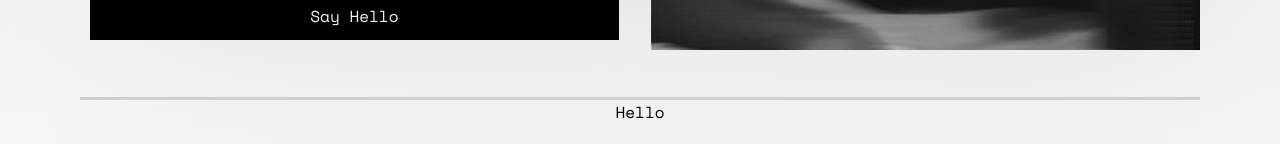
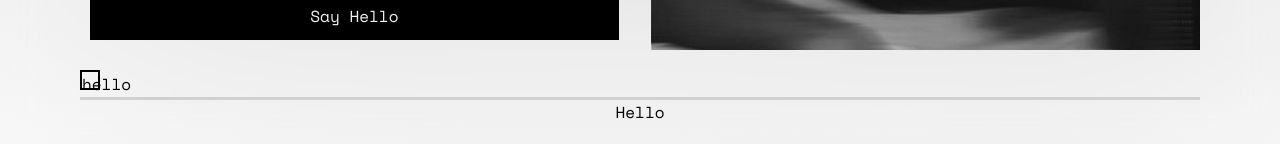
Before and after one commit to vanyadioha/portfolio-v1, a Next.js app: page / in a window 1280 px wide. Shown: the part 653-797 px from the top of the page. Built offline with nearby package versions, Linux system fonts and the light colour scheme.

Commit message:
Feat: Setup skills component

```diff
--- a/src/components/index/index.js
+++ b/src/components/index/index.js
@@ -1 +1,2 @@
 export * from "./hero/Hero";
+export * from "./skills/Skills";
--- /dev/null
+++ b/src/components/index/skills/Skills.jsx
@@ -0,0 +1,10 @@
+import React from 'react'
+import StyledSkills from './Skills.styled'
+
+export const Skills = () => {
+    return (
+        <StyledSkills>
+            hello
+        </StyledSkills>
+    )
+}
--- /dev/null
+++ b/src/components/index/skills/Skills.styled.js
@@ -0,0 +1,8 @@
+import styled from "styled-components";
+
+const StyledSkills = styled.section`
+  width: 2rem;
+  height: 2rem;
+  border: 2px solid;
+`;
+export default StyledSkills;
--- a/src/pages/index.jsx
+++ b/src/pages/index.jsx
@@ -1,4 +1,4 @@
-import { Hero } from "../components/index/hero/Hero";
+import { Hero, Skills } from "../components/index";
 import { HeadElement } from "../components/reuseables/Head";
 
 export default function Home() {
@@ -6,6 +6,7 @@ export default function Home() {
     <>
       <HeadElement />
       <Hero />
+      <Skills />
     </>
   );
 }
```
